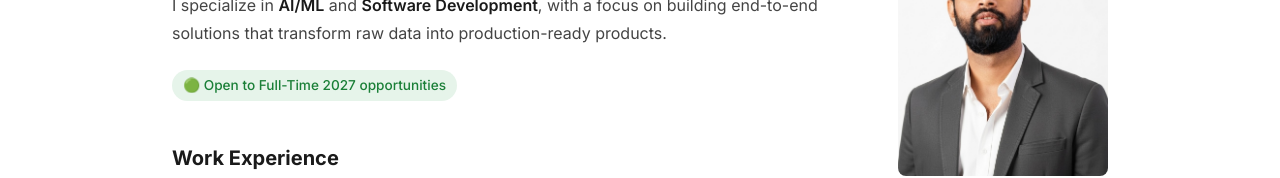
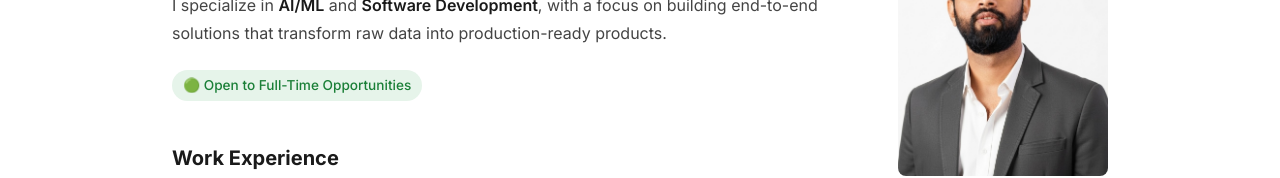
Before and after one commit to dhirajS1012/dhirajS1012.github.io, a plain HTML site: page index.html in a window 1280 px wide. Shown: the part 190-368 px from the top of the page. Drawn offline with Linux system fonts and the light colour scheme.

Commit message:
Remove year from availability badge

```diff
--- a/index.html
+++ b/index.html
@@ -281,7 +281,7 @@
     I specialize in <b>AI/ML</b> and <b>Software Development</b>, with a focus on building end-to-end solutions that transform raw data into production-ready products.
   </p>
 
-  <div class="availability">🟢 Open to Full-Time 2027 opportunities</div>
+  <div class="availability">🟢 Open to Full-Time Opportunities</div>
 </div>
 
 <!-- Sections -->
```
